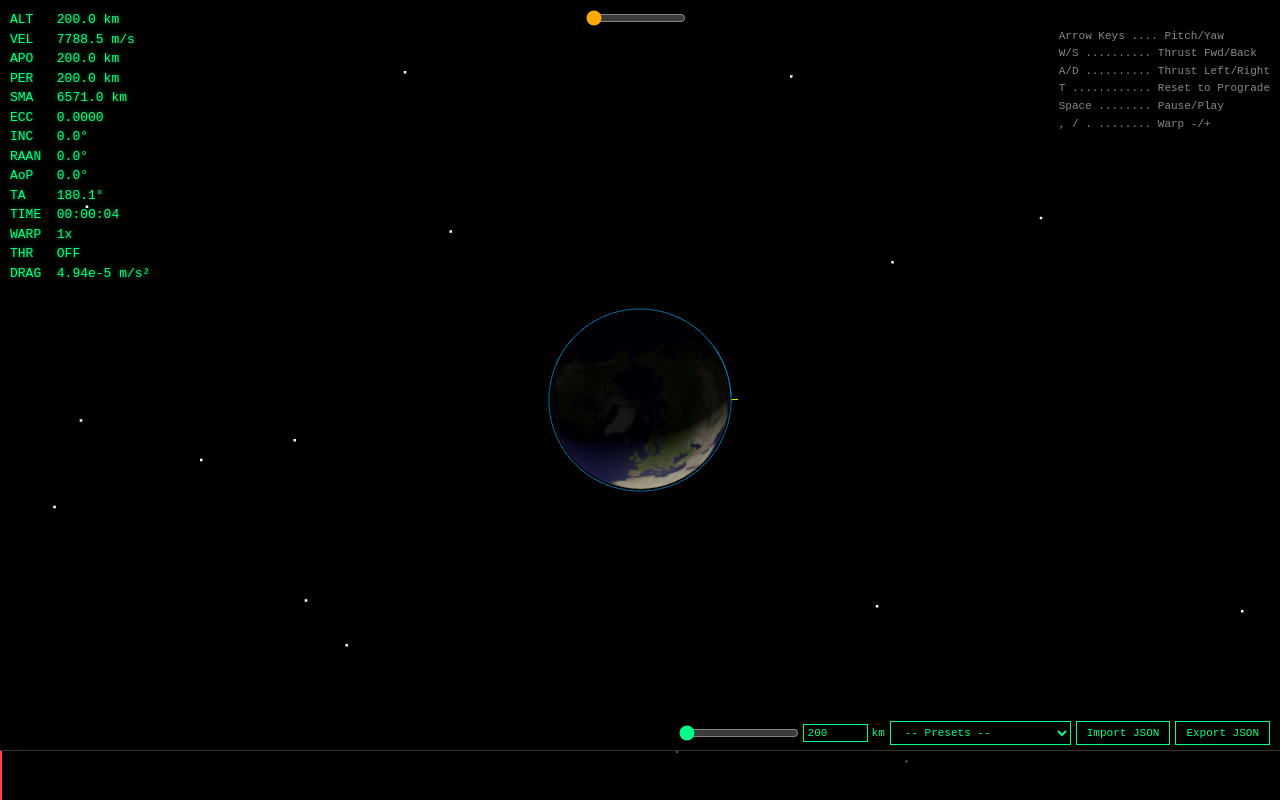
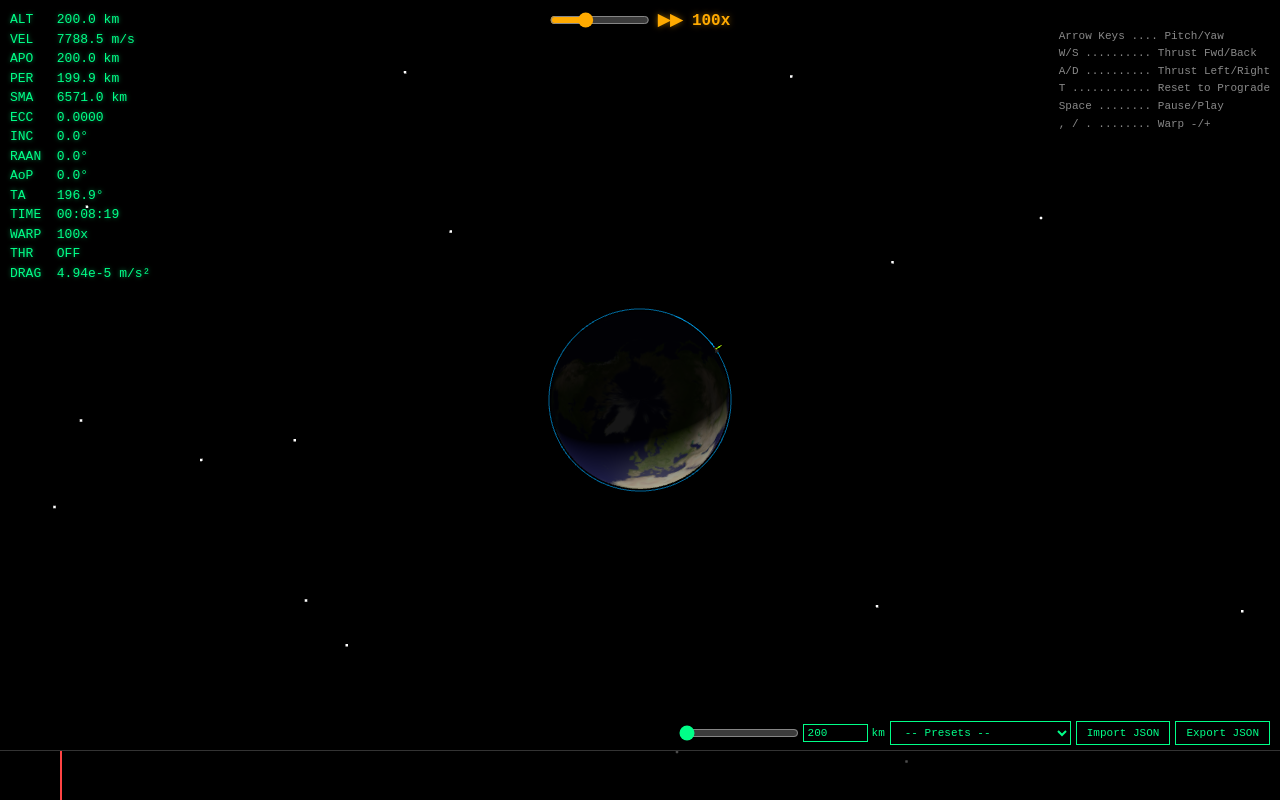
Before and after one commit to captainkw/orbital-sim, a website built with Vite: page index.html in a window 1280 px wide. Built offline with nearby package versions, Linux system fonts and the light colour scheme; animation ran at ten frames a second.

Commit message:
Default warp speed to 100x so orbital motion is visible on load
Co-Authored-By: Claude Opus 4.6 <noreply@anthropic.com>

```diff
--- a/index.html
+++ b/index.html
@@ -143,7 +143,7 @@ T ............ Reset to Prograde
 Space ........ Pause/Play
 , / . ........ Warp -/+</div>
   <div id="warp-container">
-    <input type="range" id="warp-slider" min="0" max="6" value="0" step="1">
+    <input type="range" id="warp-slider" min="0" max="6" value="2" step="1">
     <div id="warp-indicator"></div>
   </div>
   <div id="import-export">
--- a/src/ui/time-controls.ts
+++ b/src/ui/time-controls.ts
@@ -2,7 +2,7 @@ import { InputManager } from '../controls/input-manager';
 import { WarpLevel, WARP_LEVELS } from '../types';
 
 export class TimeControls {
-  private warpIndex = 0;
+  private warpIndex = 2; // Default to 100x
   paused = false;
 
   get warpLevel(): WarpLevel {
```
